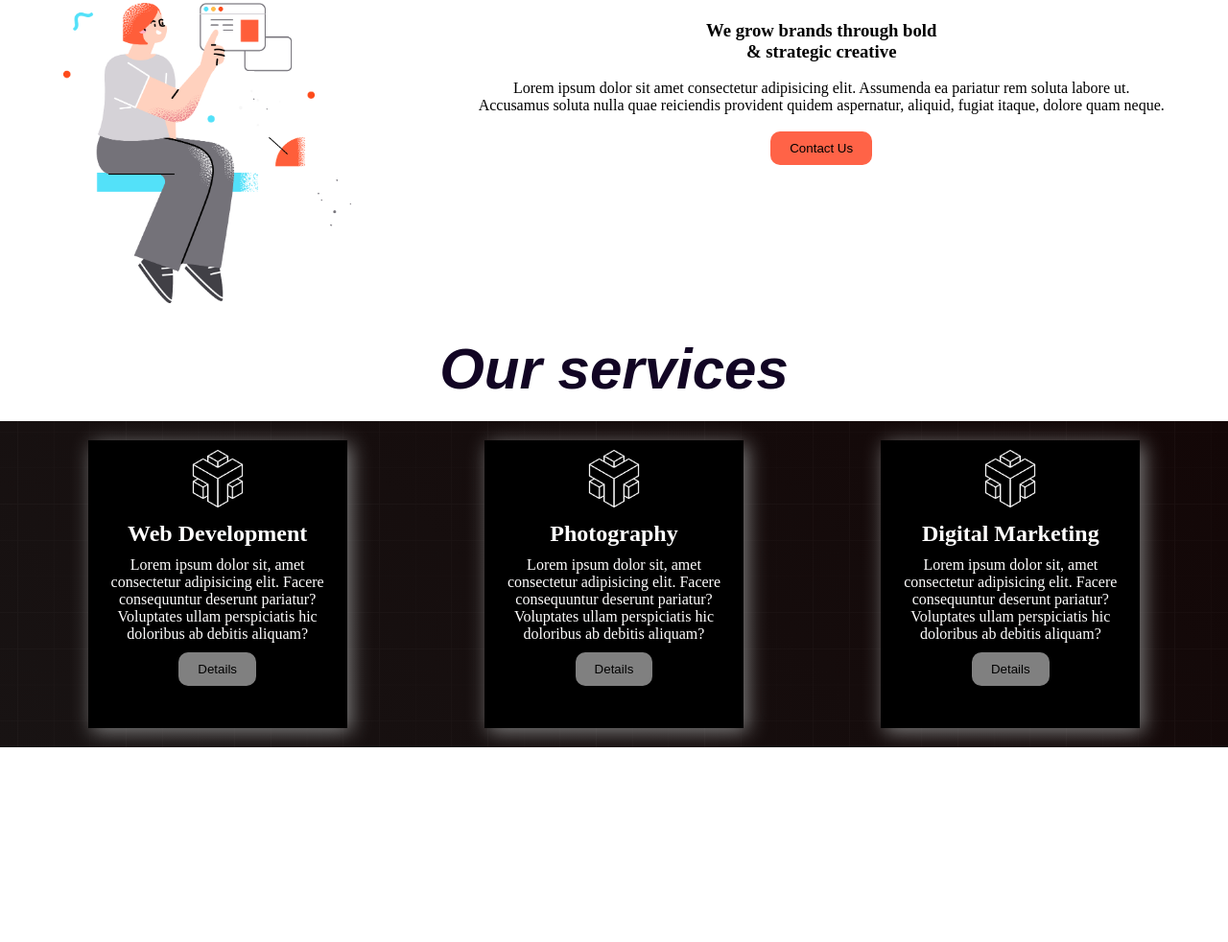
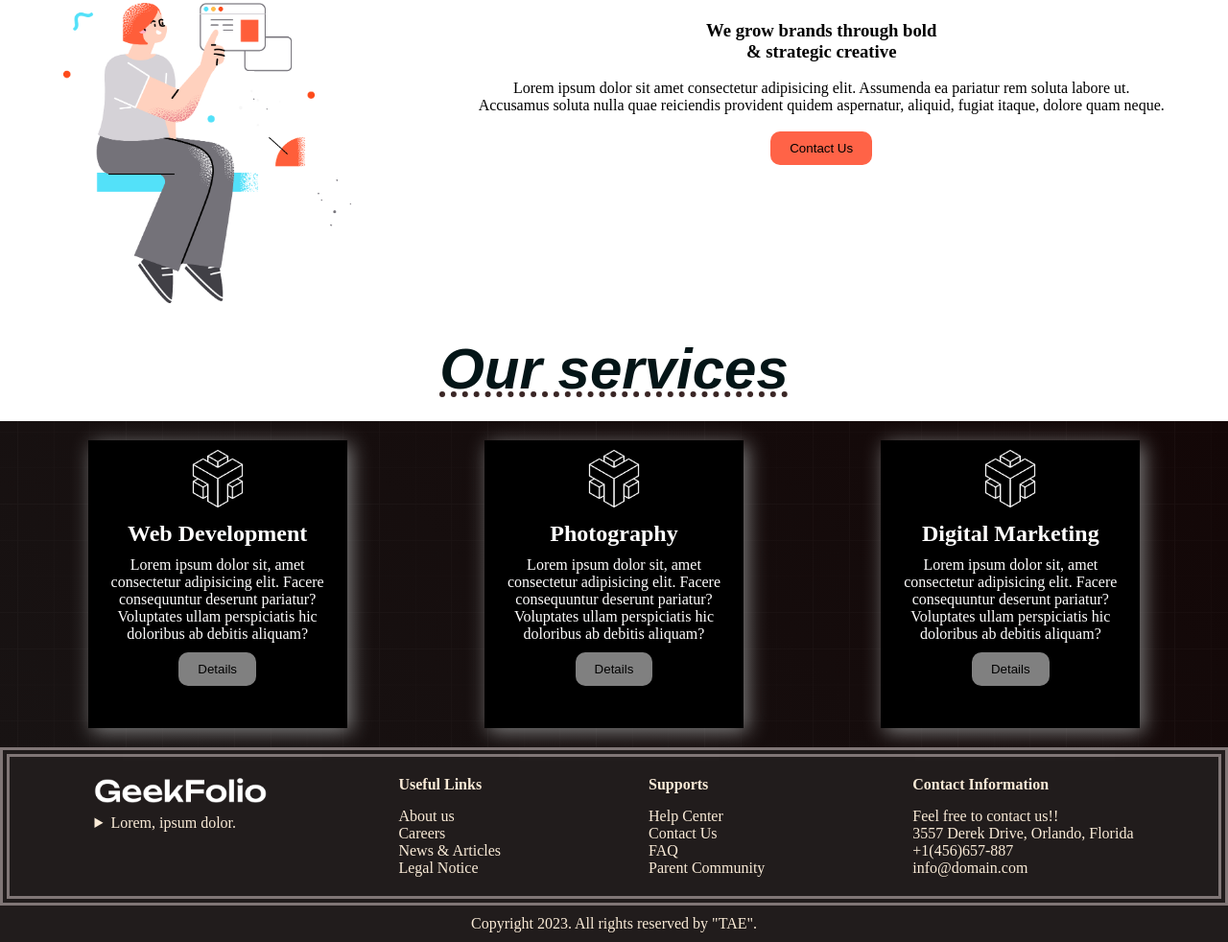
Before and after one commit to tanviremon01/digital-products-b8, a plain HTML site: page index.html in a window 1280 px wide. Shown: the part 964-1946 px from the top of the page at 96% size. Before the commit the page ends 1743 px from the top, so only its background shows below. Drawn offline with Linux system fonts and the light colour scheme.

Commit message:
fourth commit

```diff
--- a/index.html
+++ b/index.html
@@ -24,7 +24,7 @@
     </nav>
     </header>
 
-    <main>
+<main>
         <section>
             <div class="banner-container">
             <div class="banner-text">
@@ -39,7 +39,7 @@
             </div>
         </section>
 
-<section>
+    <section>
     <h1 class="about-title">About Us</h1>
 
         <div class="about-container">
@@ -49,17 +49,21 @@
                 <br>
                 <p>Lorem ipsum dolor sit amet consectetur adipisicing elit. Assumenda ea pariatur rem soluta labore ut. <br>Accusamus soluta nulla quae reiciendis provident quidem aspernatur, aliquid, fugiat itaque, dolore quam neque.</p>
                 <br>
+                <abbr title="My facebook">
                 <a target="_blank" href="https://www.facebook.com/tanviraemonofficial?mibextid=ZbWKwL"><button class="btm">Contact Us</button></a>
+            </abbr>
             </div>
             <div class="about-pic">
         <img class="banner-img" src="./images/section.png" alt="">
             </div>
 
-        </div>
+
+    </div>
 
         </section>
         <section>
             <h1 class="about-title service" >Our services</h1>
+
             <div class="service-container">
             <div class="box">
                 <img class="icon" src="./icon/0.png" alt="">
@@ -93,11 +97,47 @@
             </div>
             </div>
         </section>
-    </main>
+        <section>
+            <div class="footer-container">
+            <div>
+                <img class="l" src="./logo/logo-light.png" alt="">
+            <details>
+                <summary>Lorem, ipsum dolor.</summary>
 
-    <footer>
+            <p> sit amet consectetur <br> adipisicing elit. Doloribus, aliquid.
+            </p>
+            </details>
+            </div>
+            <div class="useful-links">
+                <h4 class="U">Useful Links</h4>
+                <li class="item">About us</li>
+                <li class="item">Careers</li>
+                <li class="item">News & Articles</li>
+                <li class="item">Legal Notice</li>
 
-    </footer>
+            </div>
+            <div class="supports">
+                <h4 class="s">Supports</h4>
+                <li class="item">Help Center</li>
+                <li class="item">Contact Us</li>
+                <li class="item">FAQ</li>
+                <li class="item">Parent Community</li>
+            </div>
+            <div class="contact">
+                <H4 class="C">Contact Information</H4>
+                <p>Feel free to contact us!!</p>
+                3557 Derek Drive, Orlando, Florida
+                <p class="item">+1(456)657-887</p>
+                <p class="item">info@domain.com</p>
+            </div>
+        </div>
+         </section>
+    <div class="cp">
+        Copyright 2023. All rights reserved by "TAE".
+
+
+    </div>
+ </main>
 
 </body>
 </html>
--- a/style/style.css
+++ b/style/style.css
@@ -68,11 +68,12 @@
 .about-title{
     text-align: center;
     padding-top: 20px;
-    color: rgb(18, 5, 36);
+    color: rgb(4, 21, 23);
   font-weight: bolder;
   font-size: 60px;
   font-style: oblique;
   font-family: sans-serif;
+  text-decoration: underline dotted rgb(58, 38, 37);
 }
 .about-info{
     text-align: center;
@@ -112,3 +113,46 @@
     background-position: center;
     background-size: cover;
 }
+.footer-container{
+    background-color: #211c1c;
+color: antiquewhite;
+display: flex;
+padding: 20px;
+align-items: normal;
+justify-content: space-around;
+border: 10px solid #807676;
+border-style: double;
+
+
+}
+.l{
+    width: 180px;
+}
+
+.useful-links{
+list-style: none;
+
+}
+.U{
+    margin-bottom: 15px;
+    font-weight: bolder;
+
+}
+.s{
+    margin-bottom: 15px;
+    font-weight: bolder;
+}
+.C{
+    margin-bottom: 15px;
+    font-weight: bolder;
+}
+.supports{
+    list-style: none;
+}
+.cp{
+    text-align: center;
+    background-color: #211c1c ;
+    color: antiquewhite;
+    padding-top: 10px;
+    padding-bottom: 10px;
+}
```
